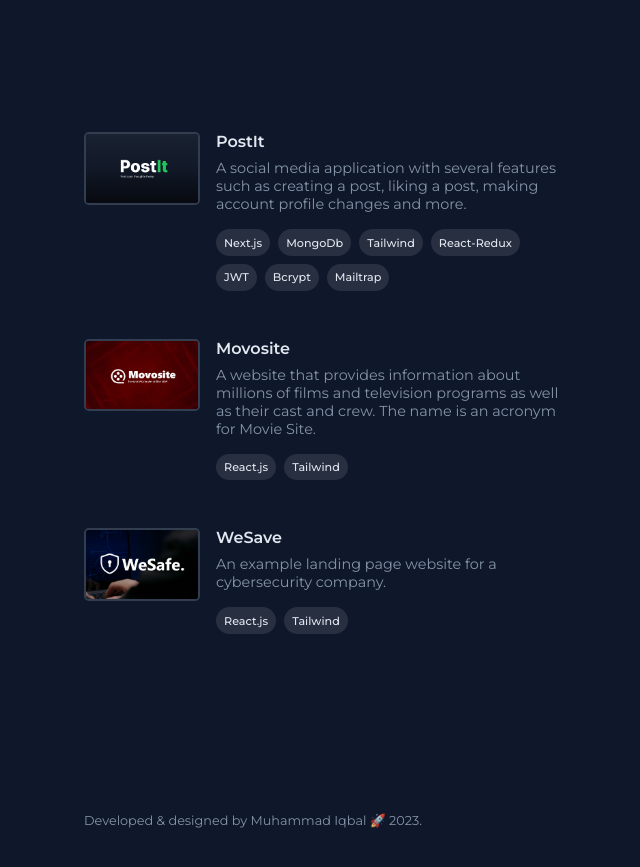
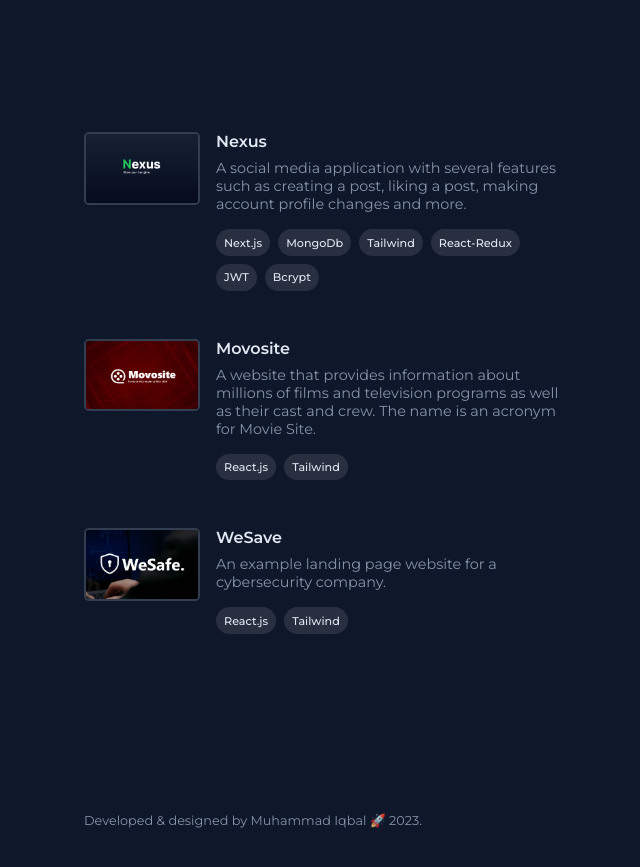
Before and after one commit to hellofromiqbal/react-porto, a React (Create React App) app: page / in a window 1280 px wide. Shown: the part 1260-2127 px from the top of the page, without its empty margins (572-1212 px from the left). Built offline with nearby package versions, Linux system fonts and the light colour scheme.

Commit message:
add new project

```diff
--- a/src/assets/data/portfolioData.js
+++ b/src/assets/data/portfolioData.js
@@ -1,5 +1,5 @@
 import { FaGithub, FaTwitter, FaLinkedin, FaInstagram } from "react-icons/fa";
-import project1Img from '../images/projects/postit.jpg';
+import project1Img from '../images/projects/nexus.png';
 import project2Img from '../images/projects/movosite.jpg';
 import project3Img from '../images/projects/wesave.jpg';
 
@@ -62,10 +62,10 @@ const portfolioData = {
       projectsList: [
         {
           id: 1,
-          title: 'PostIt',
+          title: 'Nexus',
           desc: 'A social media application with several features such as creating a post, liking a post, making account profile changes and more.',
-          technologies: [ 'Next.js', 'MongoDb', 'Tailwind', 'React-Redux', 'JWT', 'Bcrypt', 'Mailtrap'],
-          url: "https://post-it-socialmedia.vercel.app/",
+          technologies: [ 'Next.js', 'MongoDb', 'Tailwind', 'React-Redux', 'JWT', 'Bcrypt'],
+          url: "https://nexus-socialmedia.vercel.app/",
           img: project1Img,
         },
         {
```
Also changed, not shown: src/assets/images/projects/nexus.png (added), src/assets/images/projects/postit.jpg (deleted).
